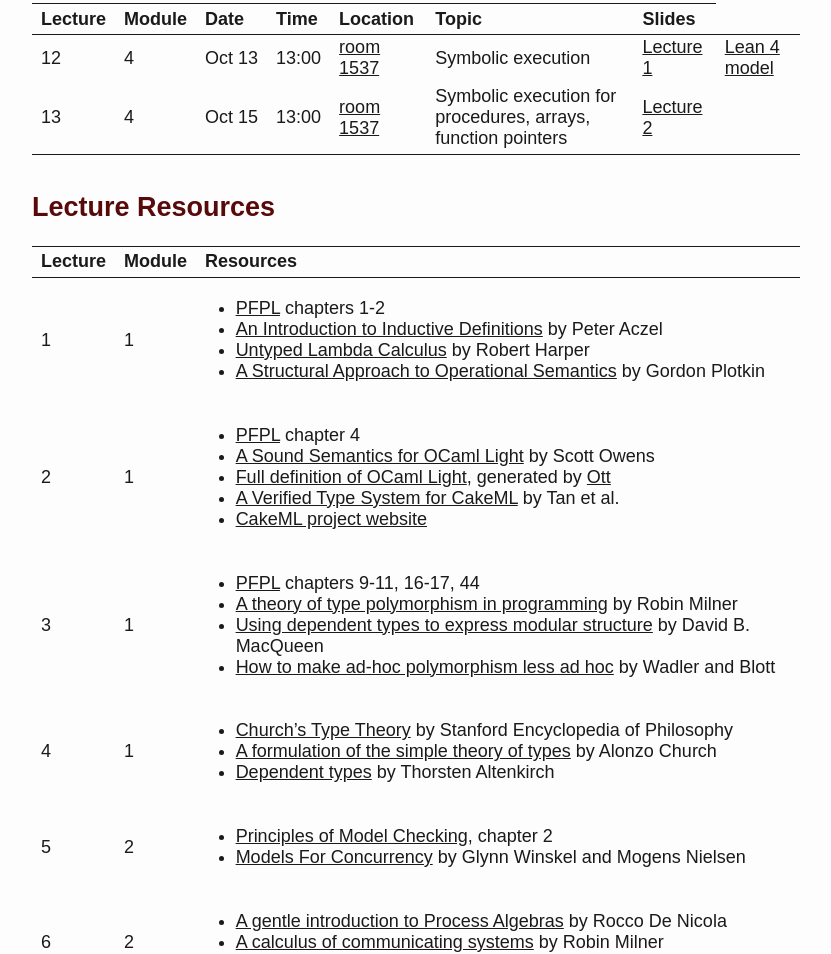
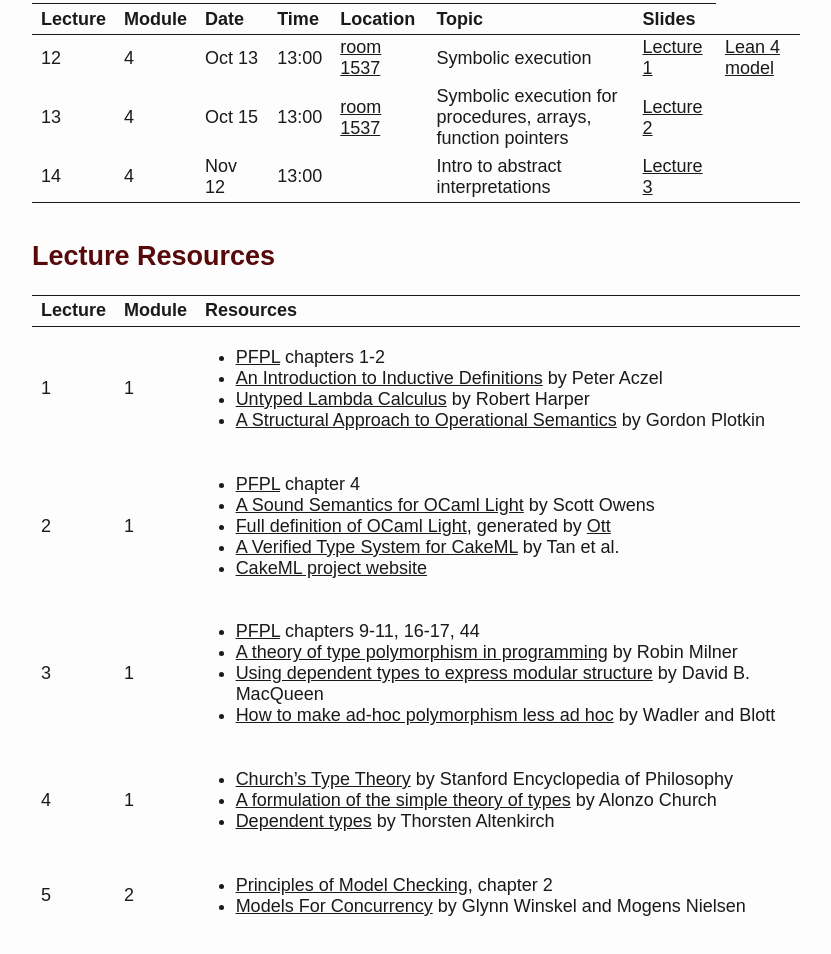
Before and after one commit to kth-step/plfm-course, a plain HTML site: page index.html in a window 1280 px wide. Shown: the part 3030-3984 px from the top of the page, without its empty margins (108-939 px from the left). Drawn offline with Linux system fonts and the light colour scheme.

Commit message:
bstract interpretation

```diff
--- a/index.html
+++ b/index.html
@@ -674,6 +674,28 @@ Symbolic execution for procedures, arrays, function pointers
 <a href="./module-4/lectures/lecture-2.pdf">Lecture 2</a>
 </td>
 </tr>
+<tr class="even">
+<td align="left">
+14
+</td>
+<td align="left">
+4
+</td>
+<td align="left">
+Nov 12
+</td>
+<td align="left">
+13:00
+</td>
+<td align="left">
+</td>
+<td align="left">
+Intro to abstract interpretations
+</td>
+<td align="left">
+<a href="./module-4/lectures/lecture-3.pdf">Lecture 3</a>
+</td>
+</tr>
 </tbody>
 </table>
 <h2 id="lecture-resources">Lecture Resources</h2>
```
Also changed, not shown: 2 other files.
